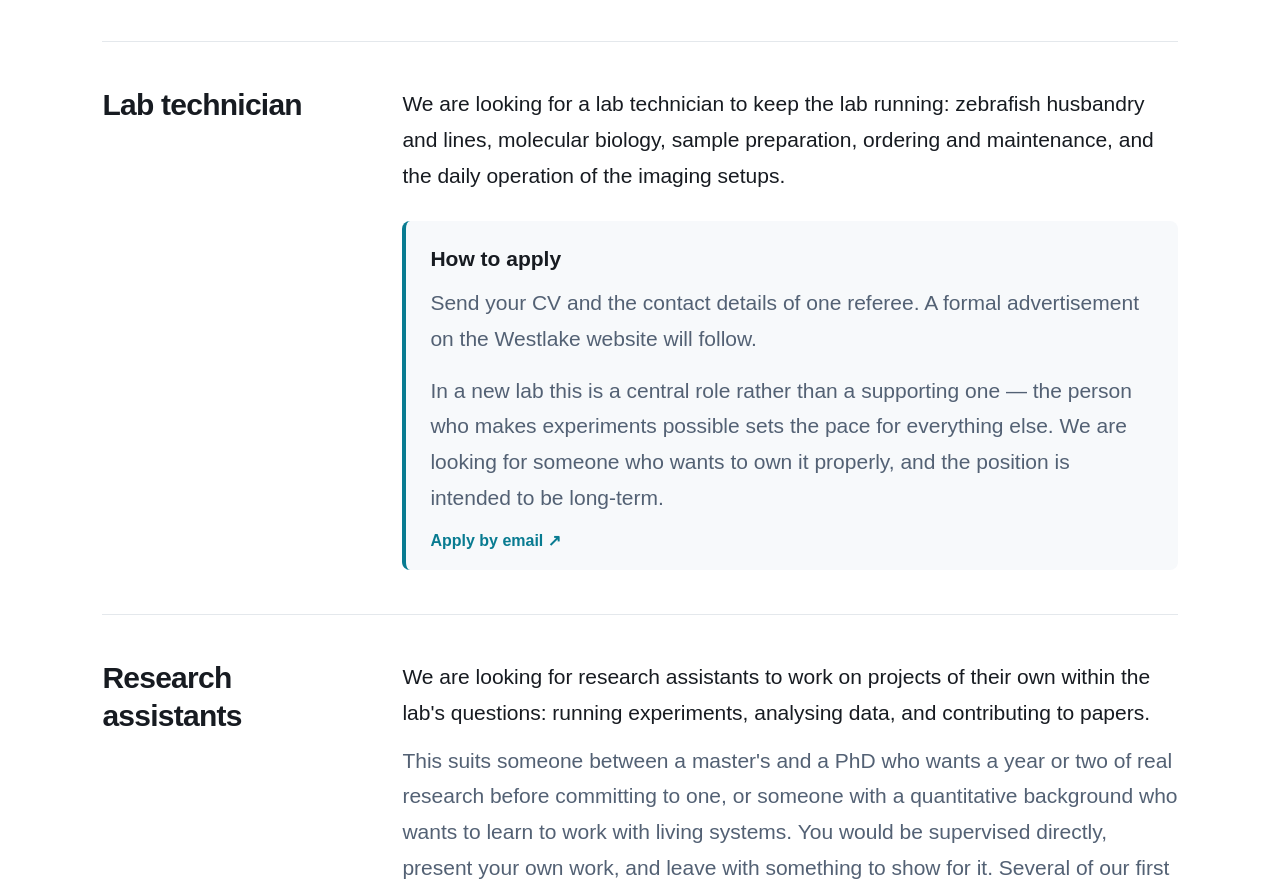
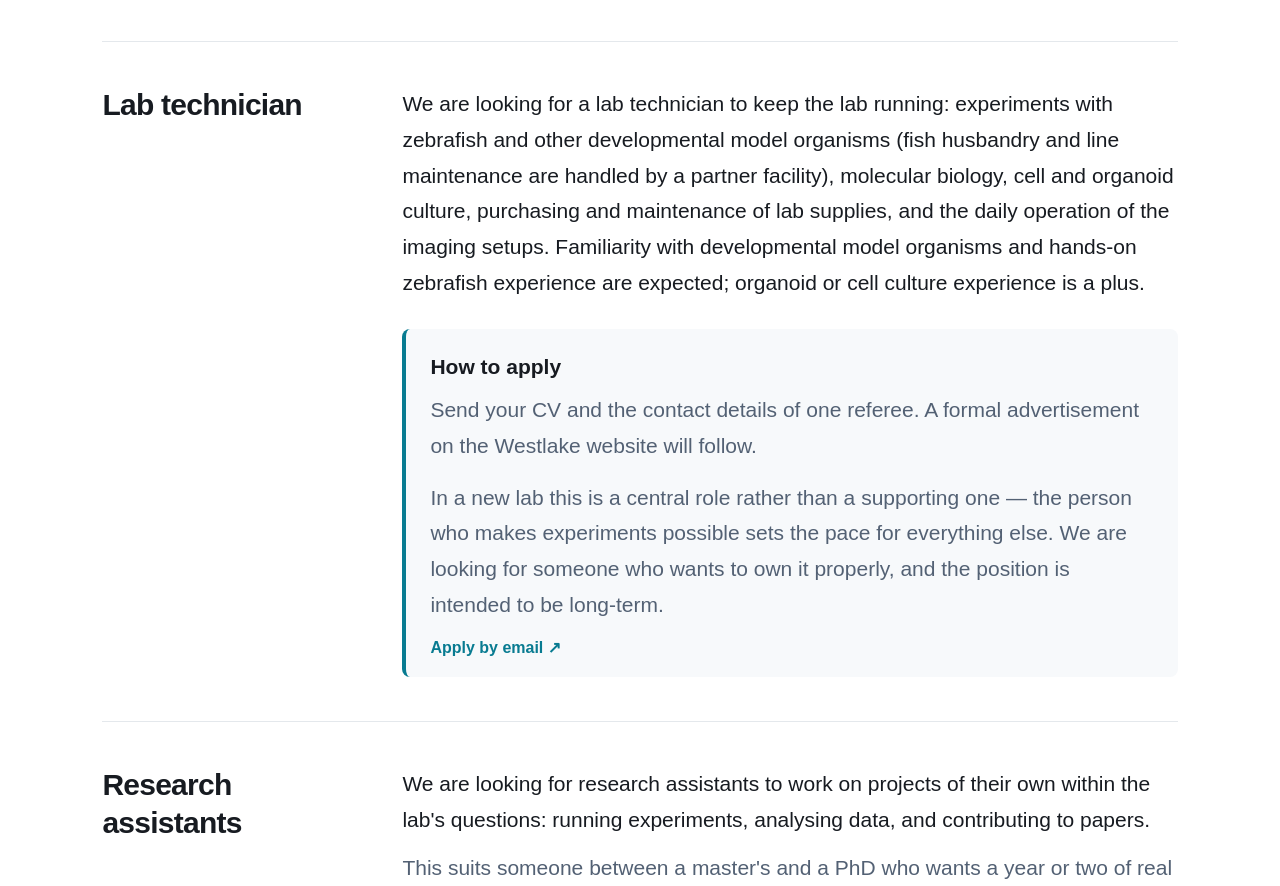
Before and after one commit to jinghui-liu/lab-website-astro, an Astro site: page /join in a window 1280 px wide. Shown: the part 2738-3624 px from the top of the page. Built offline with nearby package versions, Linux system fonts and the light colour scheme; Astro itself is replaced by a stand-in of ours.

Commit message:
Join page: technician duties without fish husbandry

```diff
--- a/src/pages/join.astro
+++ b/src/pages/join.astro
@@ -58,7 +58,7 @@ const positions = [
     },
     title: "Lab technician",
     intro:
-      "We are looking for a lab technician to keep the lab running: zebrafish husbandry and lines, molecular biology, sample preparation, ordering and maintenance, and the daily operation of the imaging setups.",
+      "We are looking for a lab technician to keep the lab running: experiments with zebrafish and other developmental model organisms (fish husbandry and line maintenance are handled by a partner facility), molecular biology, cell and organoid culture, purchasing and maintenance of lab supplies, and the daily operation of the imaging setups. Familiarity with developmental model organisms and hands-on zebrafish experience are expected; organoid or cell culture experience is a plus.",
   },
   {
     id: "assistants",
```
